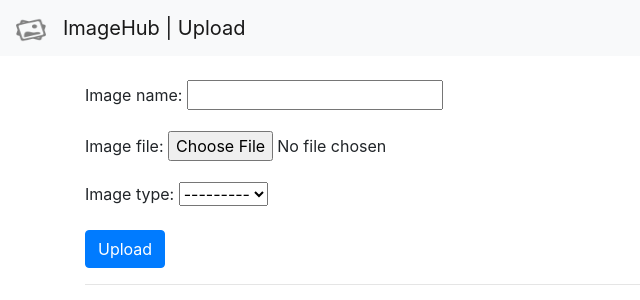
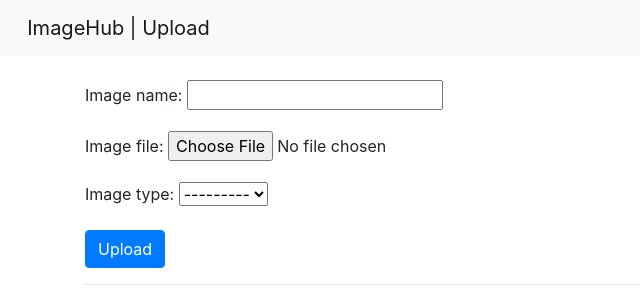
Before and after one commit to farhan-t-sami/image-repo, a Django app: page /upload/ in a window 1280 px wide. Shown: the top 300 px of the page, without its empty margins (0-640 px from the left). Run offline with Django 3.2, Linux system fonts and the light colour scheme; some libraries are stand-ins or nearby versions.

Commit message:
removed logo

```diff
--- a/gallery/templates/gallery/base.html
+++ b/gallery/templates/gallery/base.html
@@ -17,7 +17,7 @@
 
     <nav class="navbar navbar-light bg-light justify-content-between">
         <a class="navbar-brand" href="{% url 'gallery' %}">
-            <img src="{% static '/favicon.png' %}" alt="" width="30" height="24">
+            {% comment %} <img src="{% static '/favicon.png' %}" alt="" width="30" height="24"> {% endcomment %}
             &nbsp
             ImageHub | {{ page_name }}
         </a>
```
